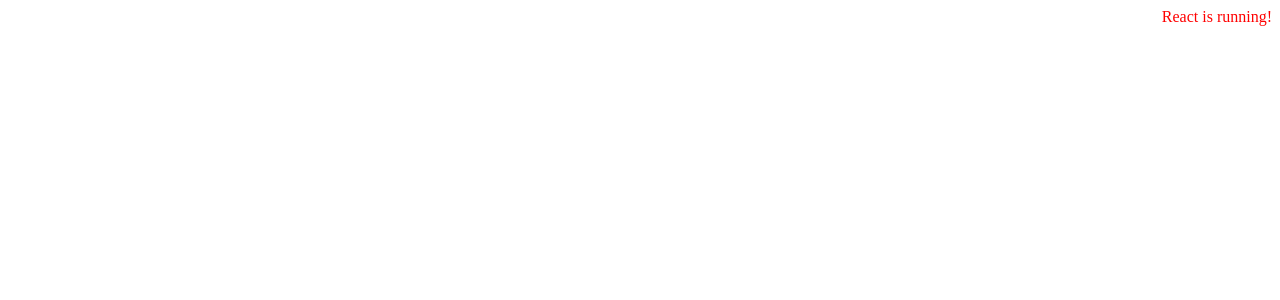
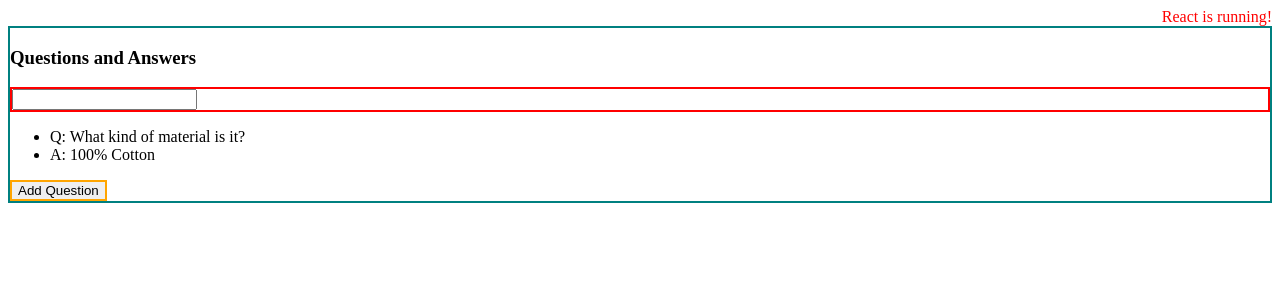
Before and after one commit to KindredKoalas/frontendcapstone, a React app: page / in a window 1280 px wide. Shown: the top 300 px of the page. Built offline with nearby package versions, Linux system fonts and the light colour scheme; the HTML template or start-up script is replaced by a standard one.

Commit message:
Added QA component

```diff
--- a/client/src/components/App.jsx
+++ b/client/src/components/App.jsx
@@ -1,5 +1,6 @@
 import React from 'react';
 import styled from 'styled-components';
+import QA from './QuestionsAnswers/QA.jsx';
 const Button = styled.div`
   color: red;
   display: flex;
@@ -10,13 +11,16 @@ class App extends React.Component {
   constructor(props) {
     super(props);
     this.state = {
-    }
+    };
   }
 
   render() {
     return (
-      <Button>React is running!</Button>
-    )
+      <div>
+        <Button>React is running!</Button>
+        <QA />
+      </div>
+    );
   }
 }
 
--- /dev/null
+++ b/client/src/components/QuestionsAnswers/QA.jsx
@@ -0,0 +1,34 @@
+import React, { useState } from 'react';
+import styled from 'styled-components';
+
+const Container = styled.div`
+border: solid teal 2px;
+`;
+const Search = styled.form`
+border: solid red 2px;
+`;
+
+const Button = styled.button`
+border: solid orange 2px;
+display: flex;
+align-self: center;
+`;
+
+const QA = () => {
+
+    return (
+      <Container>
+        <h3>Questions and Answers</h3>
+        <Search>
+          <input />
+        </Search>
+        <ul>
+          <li>Q: What kind of material is it?</li>
+          <li>A: 100% Cotton</li>
+        </ul>
+        <Button type="button">Add Question</Button>
+      </Container>
+  );
+};
+
+export default QA;
```
Also changed, not shown: 1 other file (tests, documents, lock files or other folders).
